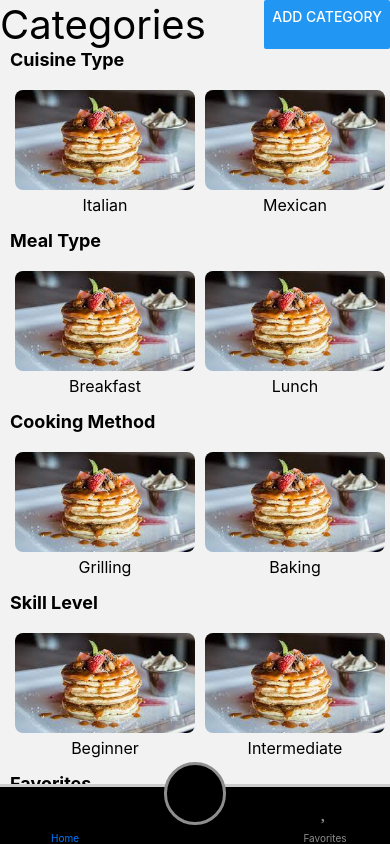
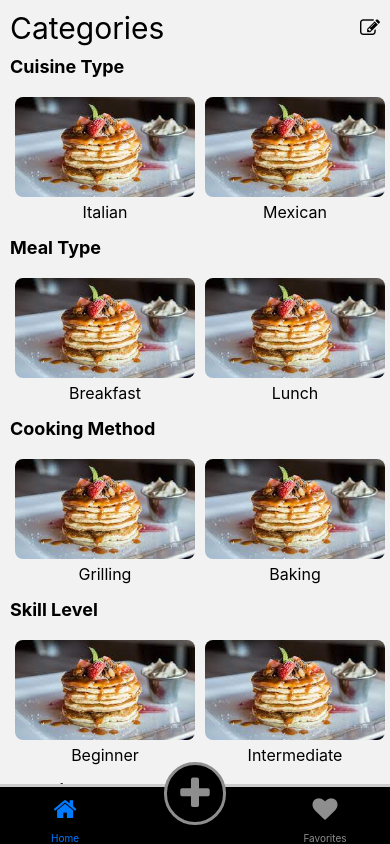
Before and after one commit to VictorApaez/cook-smart, a React Native app: screen /MainApp in a window 390 px wide. Built offline with nearby package versions, Linux system fonts and the light colour scheme.

Commit message:
added onpress functionality to icon

```diff
--- a/components/CategoriesScreen.tsx
+++ b/components/CategoriesScreen.tsx
@@ -4,14 +4,16 @@ import {
   Text,
   FlatList,
   StyleSheet,
-  Button,
   ScrollView,
+  TouchableOpacity,
 } from 'react-native';
 import CarouselItem from './CarouselItem';
-import {categories, SubCategory} from './CategoriesData';
+import {SubCategory} from './CategoriesData';
 import {fetchCategories} from '../redux/categories/categoriesThunks';
 import {useAppDispatch, useAppSelector} from '../redux/store';
 import {CreateCategoryModal} from './CreateCategoryModal';
+import FontAwesomeIcon from 'react-native-vector-icons/FontAwesome';
+import {iconStyles} from '../styles/commonStyles';
 
 const CategoriesScreen: React.FC = () => {
   const [modalVisible, setModalVisible] = useState(false);
@@ -55,7 +57,9 @@ const CategoriesScreen: React.FC = () => {
     <ScrollView style={styles.container}>
       <View style={styles.header}>
         <Text style={styles.headerTitle}>Categories</Text>
-        <Button title="Add Category" onPress={() => setModalVisible(true)} />
+        <TouchableOpacity onPress={() => setModalVisible(true)}>
+          <FontAwesomeIcon name="edit" style={iconStyles.edit} />
+        </TouchableOpacity>
       </View>
       <CreateCategoryModal
         modalVisible={modalVisible}
@@ -86,9 +90,11 @@ const styles = StyleSheet.create({
   header: {
     flexDirection: 'row',
     justifyContent: 'space-between',
+    alignItems: 'center',
+    padding: 10,
   },
   headerTitle: {
-    fontSize: 40,
+    fontSize: 30,
   },
   categoryTitle: {
     fontSize: 18,
```
